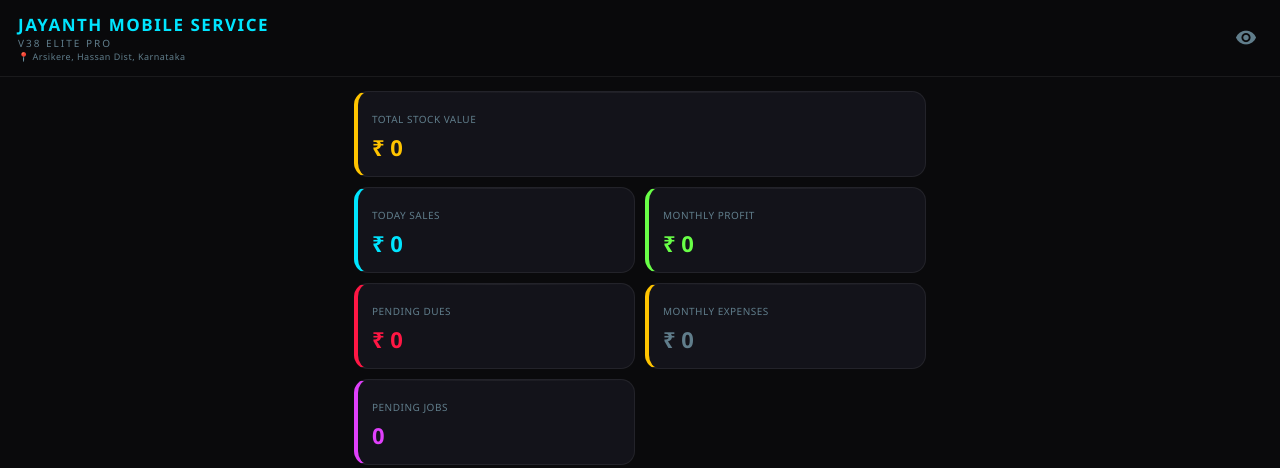
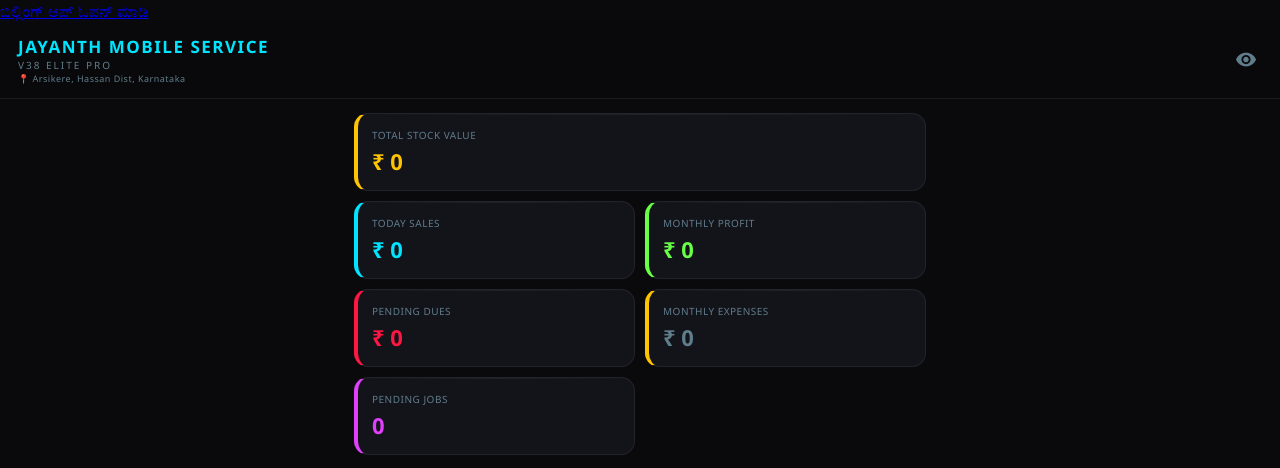
Before and after one commit to jayanth61437-create/Jayanth-Mobile-service-, a plain HTML site: page index (1).html in a window 1280 px wide. Shown: the top 468 px of the page. Drawn offline with Linux system fonts and the light colour scheme.

Commit message:
Update index (1).html

```diff
--- a/index (1).html
+++ b/index (1).html
@@ -1,3 +1,7 @@
+<a href="https://script.google.com/macros/s/AKfycbz-5KamfaKv8ZKNgQVhgnT5yWtius_xYByvMqZ1IG6GKxRU7pn5ULLFp2kX4MpdcBho/exec" target="_blank">
+   ಬಿಲ್ಲಿಂಗ್ ಆಪ್ ಓಪನ್ ಮಾಡಿ
+</a>
+
 <!DOCTYPE html>
 <html lang="en">
 <head>
```
